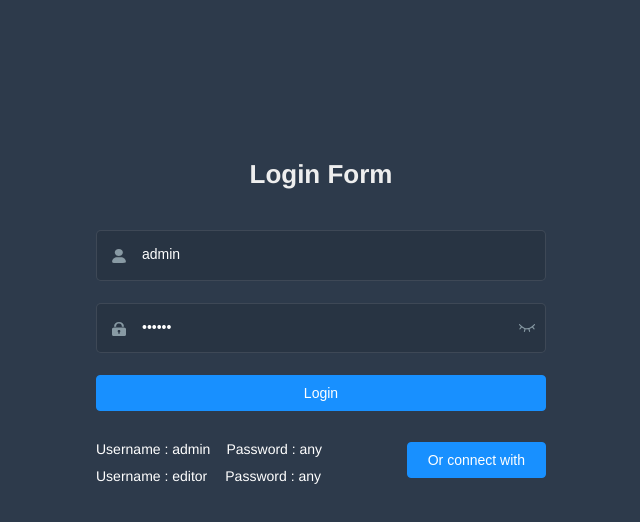
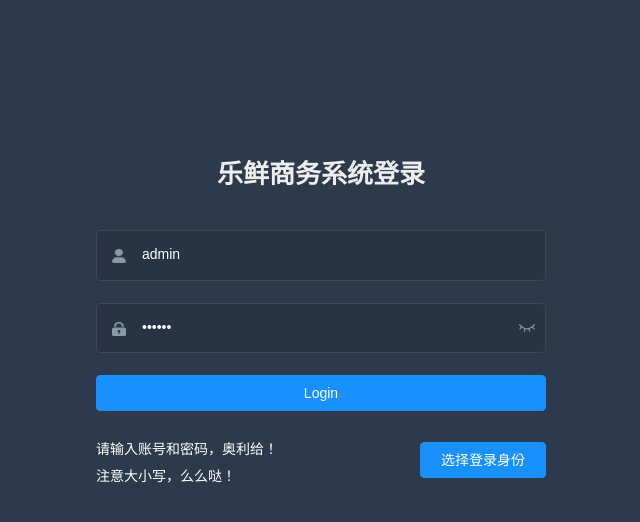
Before and after one commit to shimmerjordan/Lexian-Mall, a Vue app in the folder lexian_admin/vue-element-admin-master/: page /#/login in a window 1280 px wide. Shown: the top 522 px of the page, without its empty margins (319-959 px from the left). Built offline with nearby package versions, Linux system fonts and the light colour scheme.

Commit message:
登录界面修改

```diff
--- a/lexian_admin/vue-element-admin-master/src/router/index.js
+++ b/lexian_admin/vue-element-admin-master/src/router/index.js
@@ -9,7 +9,7 @@ import Layout from '@/layout'
 /* Router Modules */
 // import componentsRouter from './modules/components'
 
-import chartsRouter from './modules/charts'
+// import chartsRouter from './modules/charts'
 // import chartsRouter from './modules/charts'
 import tableRouter from './modules/table'
 // import nestedRouter from './modules/nested'
@@ -88,8 +88,6 @@ export const constantRoutes = [
 
   tableRouter,
 
-  chartsRouter,
-
   { path: '*', redirect: '/404', hidden: true },
   /*
   author:yjy
--- a/lexian_admin/vue-element-admin-master/src/views/login/index.vue
+++ b/lexian_admin/vue-element-admin-master/src/views/login/index.vue
@@ -3,7 +3,7 @@
     <el-form ref="loginForm" :model="loginForm" :rules="loginRules" class="login-form" autocomplete="on" label-position="left">
 
       <div class="title-container">
-        <h3 class="title">Login Form</h3>
+        <h3 class="title">乐鲜商务系统登录</h3>
       </div>
 
       <el-form-item prop="username">
@@ -49,16 +49,14 @@
 
       <div style="position:relative">
         <div class="tips">
-          <span>Username : admin</span>
-          <span>Password : any</span>
+          请输入账号和密码，奥利给！
         </div>
         <div class="tips">
-          <span style="margin-right:18px;">Username : editor</span>
-          <span>Password : any</span>
+          注意大小写，么么哒！
         </div>
 
         <el-button class="thirdparty-button" type="primary" @click="showDialog=true">
-          Or connect with
+          选择登录身份
         </el-button>
       </div>
     </el-form>
```
